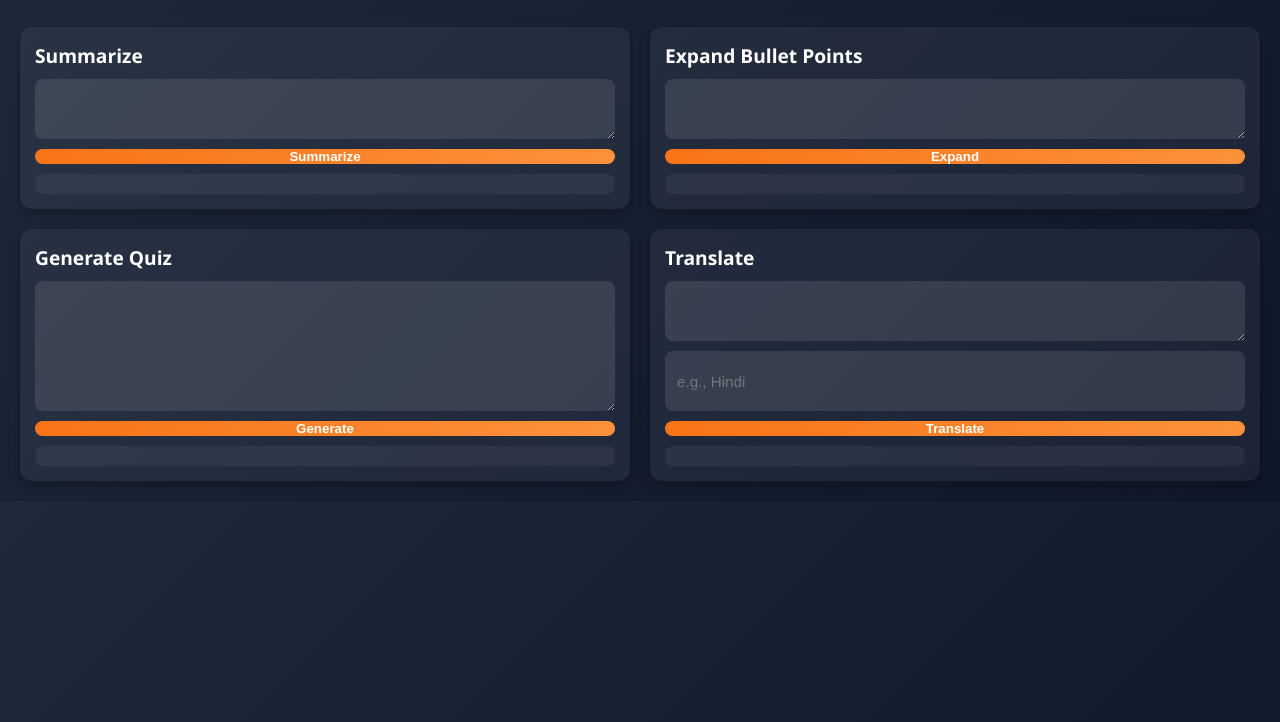
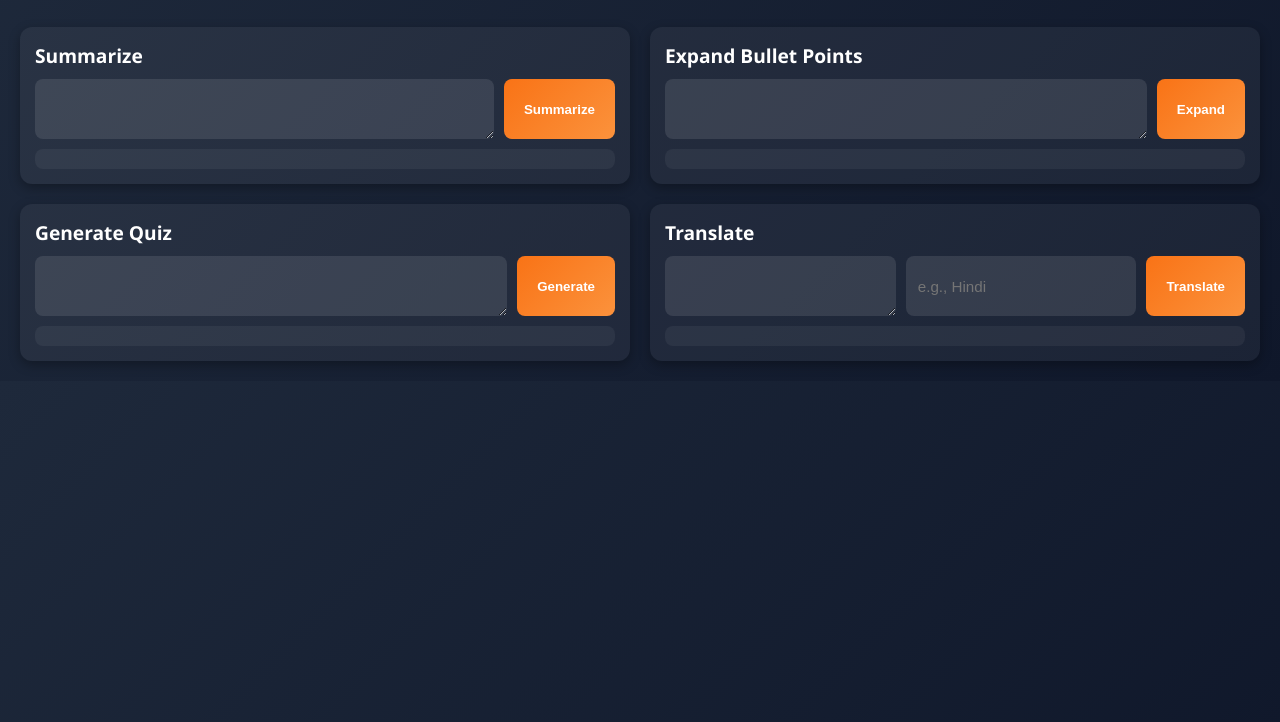
Before and after one commit to priya2339/Note-genius, a plain HTML site: page frontend/index.html in a window 1280 px wide. Shown: the part 78-800 px from the top of the page. Drawn offline with Linux system fonts and the light colour scheme.

Commit message:
Update index.html

```diff
--- a/frontend/index.html
+++ b/frontend/index.html
@@ -1,3 +1,97 @@
+
+
+
+
+
+
+
+
+<!DOCTYPE html>
+<html lang="en">
+<head>
+  <meta charset="UTF-8" />
+  <meta name="viewport" content="width=device-width, initial-scale=1.0"/>
+  <title>AI Tool</title>
+  <link rel="stylesheet" href="style.css">
+</head>
+<body>
+  <h1>AI Learning Assistant</h1>
+
+  <section>
+    <h2>Summarize</h2>
+    <div class="input-row">
+      <textarea id="summarizeInput"></textarea>
+      <button onclick="summarizeNotes()">Summarize</button>
+    </div>
+    <p id="summaryOutput"></p>
+  </section>
+
+  <section>
+    <h2>Expand Bullet Points</h2>
+    <div class="input-row">
+      <textarea id="expandInput"></textarea>
+      <button onclick="expandBullets()">Expand</button>
+    </div>
+    <p id="expandOutput"></p>
+  </section>
+
+  <section>
+    <h2>Generate Quiz</h2>
+    <div class="input-row">
+      <textarea id="quizInput"></textarea>
+      <button onclick="generateQuiz()">Generate</button>
+    </div>
+    <p id="quizOutput"></p>
+  </section>
+
+  <section>
+    <h2>Translate</h2>
+    <div class="input-row">
+      <textarea id="translateInput"></textarea>
+      <input type="text" id="targetLanguage" placeholder="e.g., Hindi" />
+      <button onclick="translateText()">Translate</button>
+    </div>
+    <p id="translateOutput"></p>
+  </section>
+
+  <script src="script.js"></script>
+</body>
+</html>
+
+
+
+
+
+
+
+
+
+
+
+
+
+
+
+
+
+
+
+
+
+
+
+
+
+
+
+
+
+
+
+
+
+
+<!--
 <!DOCTYPE html>
 <html lang="en">
 <head>
@@ -41,3 +135,8 @@
   <script src="script.js"></script>
 </body>
 </html>
+
+
+
+
+ -->
```
